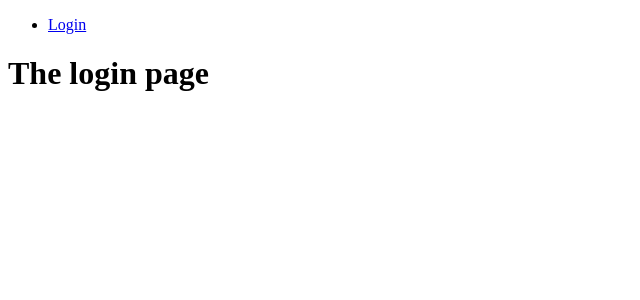
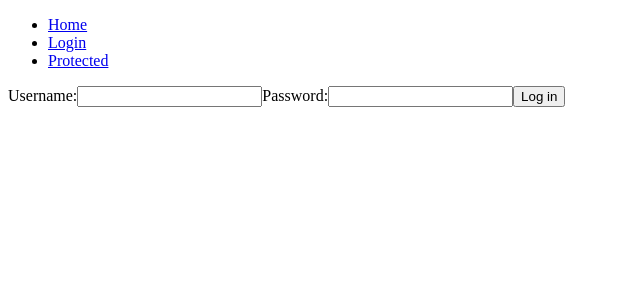
Before and after one commit to GatechVIP/swapr-react-client, a React (Create React App) app: page /login in a window 1280 px wide. Shown: the top 300 px of the page, without its empty margins (0-640 px from the left). Built offline with nearby package versions, Linux system fonts and the light colour scheme.

Commit message:
repo updated

```diff
--- a/src/components/Main.js
+++ b/src/components/Main.js
@@ -1,7 +1,9 @@
 import React, { Component } from 'react';
 import { Switch, Route } from 'react-router-dom';
+import Dashboard from './views/Dashboard';
 import Home from './views/Home';
 import Login from './views/Login';
+import PrivateRoute from './lib/PrivateRoute';
 
 class Main extends Component {
     render() {
--- /dev/null
+++ b/src/components/lib/PrivateRoute.js
@@ -0,0 +1,11 @@
+import React from 'react';
+import { Redirect, Route } from 'react-router-dom';
+import { isLoggedIn } from '../views/Login';
+
+const PrivateRoute = ({ component: Component, ...rest }) => (
+    <Route {...rest} render={(props) => (
+        isLoggedIn() ? <Component {...props} /> : <Redirect to='/login' />
+    )} />
+);
+
+export default PrivateRoute;
--- /dev/null
+++ b/src/components/views/Dashboard.js
@@ -0,0 +1,13 @@
+import React, { Component } from 'react';
+
+class Dashboard extends Component {
+    render() {
+        return (
+            <div className="Dashboard">
+                <h1>This page is protected</h1>
+            </div>
+        );
+    }
+}
+
+export default Dashboard;
--- a/src/components/views/Header.js
+++ b/src/components/views/Header.js
@@ -7,7 +7,9 @@ class Header extends Component {
             <div className="Header">
                 <nav>
                     <ul>
+                        <li><Link to='/'>Home</Link></li>
                         <li><Link to='/login'>Login</Link></li>
+                        <li><Link to='/dashboard'>Protected</Link></li>
                     </ul>
                 </nav>
             </div>
--- a/src/components/views/Login.js
+++ b/src/components/views/Login.js
@@ -1,13 +1,62 @@
 import React, { Component }  from 'react';
+//import { Redirect } from 'react-router-dom';
+
+var isAuthenticated = false;
 
 class Login extends Component {
+    constructor(props) {
+        super(props);
+        this.state = {username: '', password: ''};
+
+        this.handleChange = this.handleChange.bind(this);
+        this.handleSubmit = this.handleSubmit.bind(this);
+    }
+
+    handleChange(event) {
+        this.setState({ [event.target.name]: event.target.value});
+    }
+
+    handleSubmit(event) {
+        // Send this.state.username and this.state.password as parameters for a login HTTP request
+        /*fetch('swapr-dev.vip.gatech.edu:8443/login?username='+this.state.username+'&password='+this.state.password)
+            .then((err, response) => (err, response.json()))
+            .then((err, responseJson) => {
+                if (err)
+                    alert("Login failed, please try again");
+                else {
+                    const location = this.props.location;
+                    if (location.state && location.state.nextPathname)
+                        browserHistory.push(location.state.nextPathname)
+                        <Redirect to=location.state.nextPathname />
+                    else
+                        <Redirect to='/dashboard' />
+                }
+            }).catch((err) => {
+                // Handle error
+                console.log(err);
+            });*/
+        isAuthenticated = true;
+    }
+
     render() {
         return (
             <div className="Login">
-                <h1>The login page</h1>
+                <form onSubmit={this.handleSubmit}>
+                    <label>Username:</label>
+                    <input type="text" name="username" onChange={this.handleChange} />
+
+                    <label>Password:</label>
+                    <input type="text" name="password" onChange={this.handleChange} />
+
+                    <input type="submit" value="Log in" />
+                </form>
             </div>
         );
     }
 }
 
+export function isLoggedIn() {
+    return isAuthenticated;
+}
+
 export default Login;
```
Also changed, not shown: src/components/views/LoginControl.js (added).
